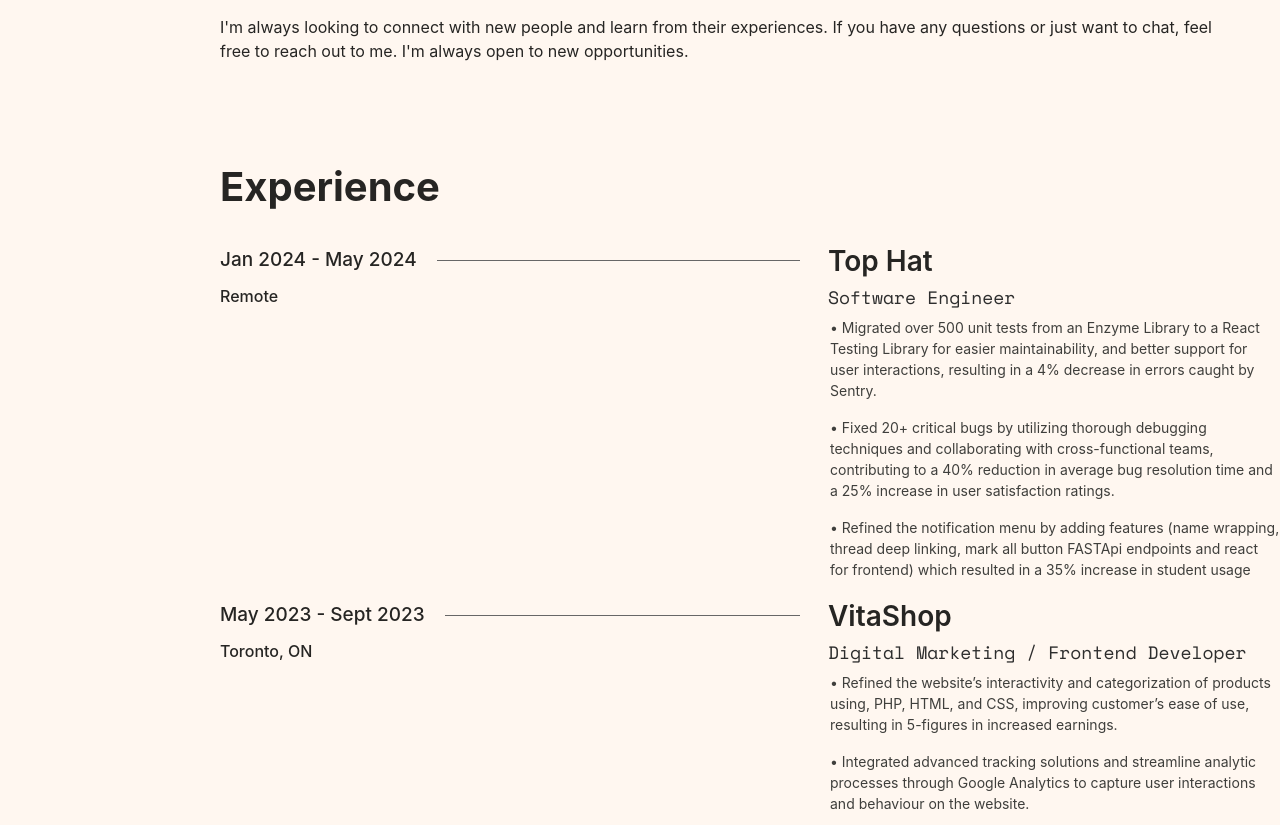
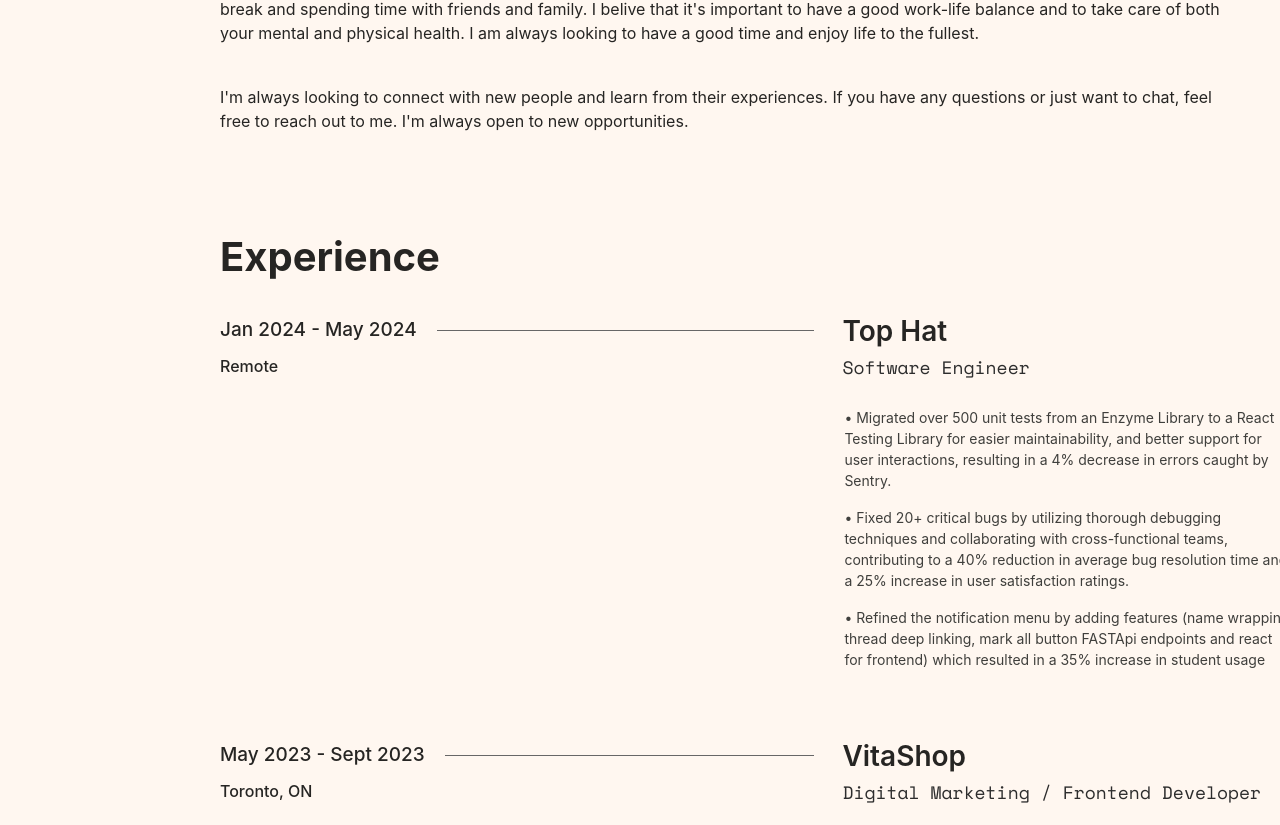
Before and after one commit to Kim-Yoonhyok/yoonkim, a React (Vite) app in the folder my-website/: page / in a window 1280 px wide. Shown: the part 1295-2120 px from the top of the page. Built offline with nearby package versions, Linux system fonts and the light colour scheme; a web font is replaced by a local one.

Commit message:
experience style changes

```diff
--- a/my-website/src/Components/Experience/ExperienceStyles.css
+++ b/my-website/src/Components/Experience/ExperienceStyles.css
@@ -1,8 +1,9 @@
 .experience {
     position: relative;
     display: flex;
-    margin-left: 220px;
+    left: 220px;
     flex-direction: column;
+    color: #262523;
 }
 
 .title {
@@ -29,11 +30,10 @@
 .date {
     grid-area: date;
     font-size: 19px;
-    color: #262523;
     display: flex;
     align-items: center;
     white-space: nowrap;
-    width: 600px
+    width: 48vw;
 }
 
 .date::after {
@@ -53,7 +53,6 @@
     grid-area: company;
     font-size: 28px;
     font-weight: 600;
-    padding: 0;
     margin-left: 8px;
     text-decoration: none;
     color: #262523
@@ -67,7 +66,6 @@
 .location {
     grid-area: location;
     font-size: 16px;
-    color: #262523;
 }
 
 .role {
@@ -80,7 +78,6 @@
 .description {
     grid-area: description;
     font-size: 14px;
-    padding: 0;
-    margin: 0;
     margin-left: 10px;
+    margin-bottom: 50px;
 }
```
